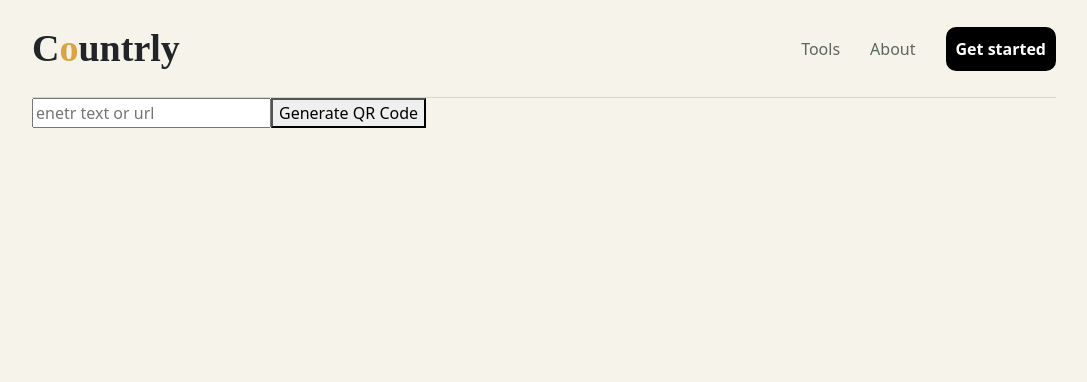
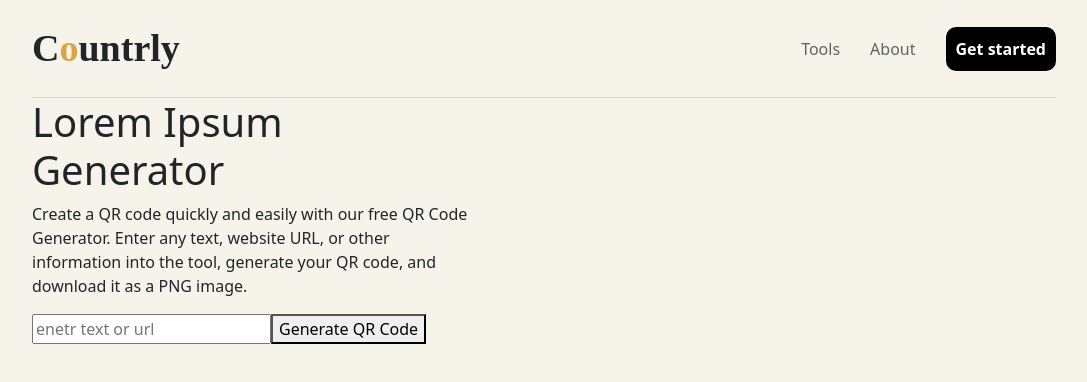
Before and after one commit to fahid-09/counter, a Next.js app: page /QRCodeGenerator in a window 1280 px wide. Shown: the top 382 px of the page, without its empty margins (96-1183 px from the left). Built offline with nearby package versions, Linux system fonts and the light colour scheme.

Commit message:
add q r code

```diff
--- /dev/null
+++ b/src/app/QRCodeGenerator/QR.module.css
@@ -0,0 +1,3 @@
+.pageheader {
+    max-width: 445px;
+}
--- a/src/app/QRCodeGenerator/page.tsx
+++ b/src/app/QRCodeGenerator/page.tsx
@@ -1,11 +1,11 @@
 "use client"
-
+import styles from "../QRCodeGenerator/QR.module.css"
 import { useState } from "react";
 import QRCode from "qrcode";
 const Qrcode = () => {
 
     const [text, settext] = useState("");
-    const [qrImage, setQrImage] = useState(null);
+    const [qrImage, setQrImage] = useState("");
     const generateQR = async () => {
         if (!text) return;
         try {
@@ -20,9 +20,19 @@ const Qrcode = () => {
     };
 
     return (<>
+<div className={styles.pageheader}>
+                <h1>Lorem Ipsum Generator</h1>
+
+                <p>
+                   Create a QR code quickly and easily with our free QR Code Generator. Enter any text, website URL, or other information into the tool, generate your QR code, and download it as a PNG image.
+                </p>
+            </div>
+        <div className="row">
+            <div className="col-6">
                 <input type="text" placeholder="enetr text or url" onChange={(e) => settext(e.target.value)} />
                 <button onClick={generateQR}>Generate QR Code</button>
-
+            </div>
+            <div className="col-6">
                 {qrImage && (
                     <div>
                         <img src={qrImage} alt="Generated QR Code" />
@@ -31,6 +41,8 @@ const Qrcode = () => {
                         </a>
                     </div>
                 )}
+            </div>
+        </div>
     </>)
 
 
--- a/src/app/components/Nav Links/NavLinks.module.css
+++ b/src/app/components/Nav Links/NavLinks.module.css
@@ -33,12 +33,25 @@
 
 }
 
-.submenu{
+.submenu {
     display: none;
-  position: absolute;
-  cursor: pointer;
+    position: absolute;
+    cursor: pointer;
+    background-color: #efeadb;
+    height: auto;
+    width: auto;
+    border-radius: 10px;
 }
 
-.dropsown:hover .submenu{
+.dropsown:hover .submenu {
     display: block;
 }
+
+.submenu ul {
+    display: flex;
+    flex-direction: column;
+    align-items: flex-start;
+    gap: 10px;
+    padding: 15px 10px 15px 10px;
+    margin: 0;
+}
--- a/src/app/components/Nav Links/NavLinks.tsx
+++ b/src/app/components/Nav Links/NavLinks.tsx
@@ -11,6 +11,7 @@ const NavLinks = ({ showThird, showfourth}: { showThird: boolean, showfourth: bo
                 <div className={styles.submenu}>
                     <ul>
                         <li><Link href={"/LoremIpsum"}>LoremIpsum</Link></li>
+                        <li><Link href={"/QRCodeGenerator"}>QR Code Generator</Link></li>
                     </ul>
                 </div>
                 </li>
```
Lines whose indentation alone changed are shown as unchanged.
